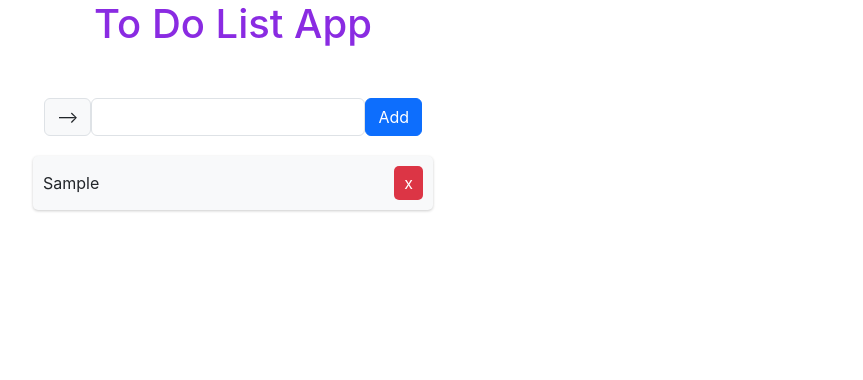
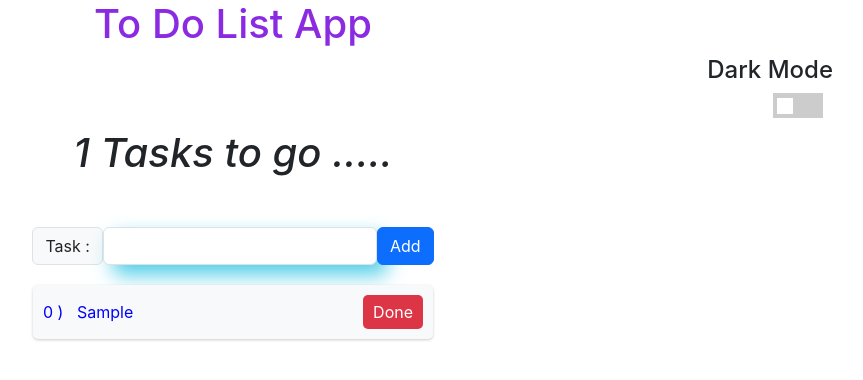
Before and after one commit to Mridul004/To-Do-List, a React (Create React App) app: page / in a window 1280 px wide. Both pictures are taken after typing "Sample" into the empty fields and a click on the button "Add". Shown: the top 380 px of the page, without its empty margins (407-1270 px from the left). Built offline with nearby package versions, Linux system fonts and the light colour scheme.

Commit message:
Updated code with new features

```diff
--- a/src/App.js
+++ b/src/App.js
@@ -1,7 +1,6 @@
 
 import './App.css';
 import List from './Components/List';
-
 
 
 
@@ -9,8 +8,8 @@ function App() {
   return (
     <>
     <h1 className='heading'>To Do List App</h1>
-    <List title=""></List>
 
+    <List title="" ></List>
 
     </>
   );
--- a/src/Components/List.js
+++ b/src/Components/List.js
@@ -1,14 +1,52 @@
-import React, { useState } from 'react'
+import React, { useState  } from 'react'
 import './TodoList.css'
+
+
+
+
+
 
 
   function List() {
     const [todos, setTodos] = useState([]);
     const [inputValue, setInputValue] = useState('');
 
+
+
+    function DM(){
+      const darkModeSwitch = document.getElementById('darkModeSwitch');
+      const body = document.body;
+
+      darkModeSwitch.addEventListener('change', function() {
+        if (darkModeSwitch.checked) {
+          body.classList.add('dark-mode');
+        } else {
+          body.classList.remove('dark-mode');
+        }
+      });
+
+
+    }
+
+  const handlekeyDown=(event)=>{
+    if(event.key==='Enter')
+    {
+      handleAddTodo();
+    }
+    if(event.key==='Delete')
+    {
+      handleDeleteTodo();
+    }
+  }
     function handleAddTodo() {
+      if(inputValue.length===0)
+      alert("Task cannot be Empty!")
+      else{
+
         setTodos([...todos, inputValue]);
         setInputValue('');
+        localStorage.setItem('todos', JSON.stringify(todos));
+      }
     }
 
     function handleDeleteTodo(index) {
@@ -18,28 +56,48 @@ import './TodoList.css'
     }
 
 
+    // function loadTasksFromLocalStorage() {
+    //   const storedTasks = localStorage.getItem('todos');
+    //   if (storedTasks) {
+    //     return JSON.parse(storedTasks);
+    //   }
+
+    // }
+
 
   return (
 
         <>
+            <div className="form-check form-switch form-check-reverse">
+            <h4 className='Drk'>Dark Mode</h4>
+            <label className="switch">
+              <input type="checkbox" id="darkModeSwitch" onChange={DM} />
+              <span className="slider round"></span>
+            </label>
+
+            </div>
+
+          <h1 className="italic-heading">{todos.length} Tasks to go .....</h1>
+
             <div className="todo-list-container">
-            <div class="input-group flex-nowrap" className='add-todo-container'>
-              <span class="input-group-text" id="addon-wrapping">--></span>
-              <input type="text" className='add-todo-input' class="form-control" value={inputValue} onChange={e=>setInputValue(e.target.value)} aria-describedby="addon-wrapping"/>
+                <div  className='add-todo-container'>
+                  <span className="input-group-text" id="addon-wrapping">Task :</span>
+                  <input type="text" className="form-control" value={inputValue} onKeyDown={handlekeyDown} onChange={e=>setInputValue(e.target.value)} aria-describedby="addon-wrapping"/>
 
-              <button class="btn btn-primary" onClick={handleAddTodo}>Add</button>
+                  <button className="btn btn-primary" id='myButton' onClick={handleAddTodo}>Add</button>
                 </div>
-              <ul class='mx-3' className='todo-list' >
+                  <ul className='todo-list' >
                     {todos.map((todo, index) => (
-                  <li class="my-1" key={index} className='todo-item'>
-                    {todo}
-                    <button class="btn btn-danger mx-3" className='delete-todo-button' onClick={() => handleDeleteTodo(index)}>x</button>
+                      <li key={index} className='todo-item'>{index} ) &nbsp; {todo}
+                        <button className='delete-todo-button' onKeyDown={handlekeyDown} onClick={() => handleDeleteTodo(index)}>Done</button>
                       </li>
                     ))}
                   </ul>
 
 
             </div>
+
+
         </>
   )
 }
--- a/src/Components/TodoList.css
+++ b/src/Components/TodoList.css
@@ -16,6 +16,7 @@
     border-radius: 5px;
     margin-right: 10px;
     font-size: 16px;
+
   }
 
   .add-todo-button {
@@ -33,6 +34,16 @@
     padding: 0;
     margin: 0;
     width: 400px;
+
+  }
+  .form-control{
+    box-shadow: 10px 10px 20px rgb(80, 206, 232,1);
+  }
+
+  .italic-heading{
+    font-style: italic;
+    display: flex;
+    justify-content: center;
   }
 
   .todo-item {
@@ -41,6 +52,7 @@
     align-items: center;
     padding: 10px;
     margin-bottom: 10px;
+    color: blue;
     background-color: #f8f9fa;
     border-radius: 5px;
     box-shadow: 0px 1px 3px rgba(0, 0, 0, 0.2);
@@ -54,4 +66,69 @@
     color: #fff;
     font-size: 16px;
     cursor: pointer;
+
   }
+
+ /* Define styles for the switch */
+.switch {
+  position: relative;
+  display: inline-block;
+  width: 60px;
+  height: 34px;
+}
+
+/* Hide the default checkbox */
+.switch input {
+  opacity: 0;
+  width: 0;
+  height: 0;
+}
+
+.Drk{
+  margin-left: 1000px;
+}
+
+/* Style the slider */
+.slider {
+  position: absolute;
+  cursor: pointer;
+  top: 0;
+  left: 0;
+  right: 0;
+  bottom: 0;
+  background-color: #ccc;
+  -webkit-transition: .4s;
+  transition: .4s;
+  width: 50px;
+  height: 25px;
+}
+
+/* Customize the appearance of the slider */
+.slider:before {
+  position: absolute;
+  content: "";
+  height: 16px;
+  width: 16px;
+  left: 4px;
+  bottom: 4px;
+  background-color: white;
+  -webkit-transition: .4s;
+  transition: .4s;
+}
+
+/* Change the appearance of the slider when it's checked (dark mode) */
+input:checked+.slider {
+  background-color: #2196F3;
+
+}
+
+input:checked + .slider:before {
+  -webkit-transform: translateX(26px);
+  -ms-transform: translateX(26px);
+  transform: translateX(26px);
+}
+
+.dark-mode {
+  background-color: #333;
+  color: #fff;
+}
```
Lines whose indentation alone changed are shown as unchanged.
